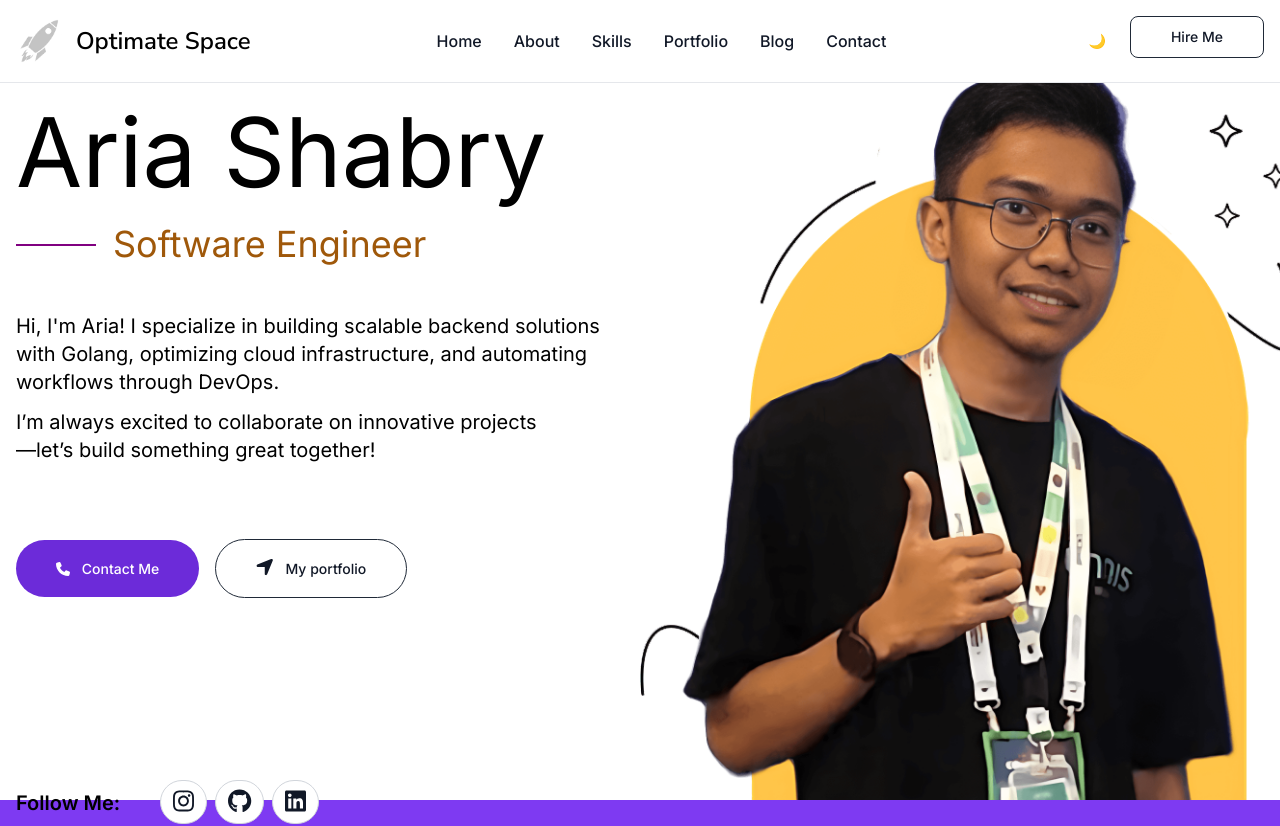
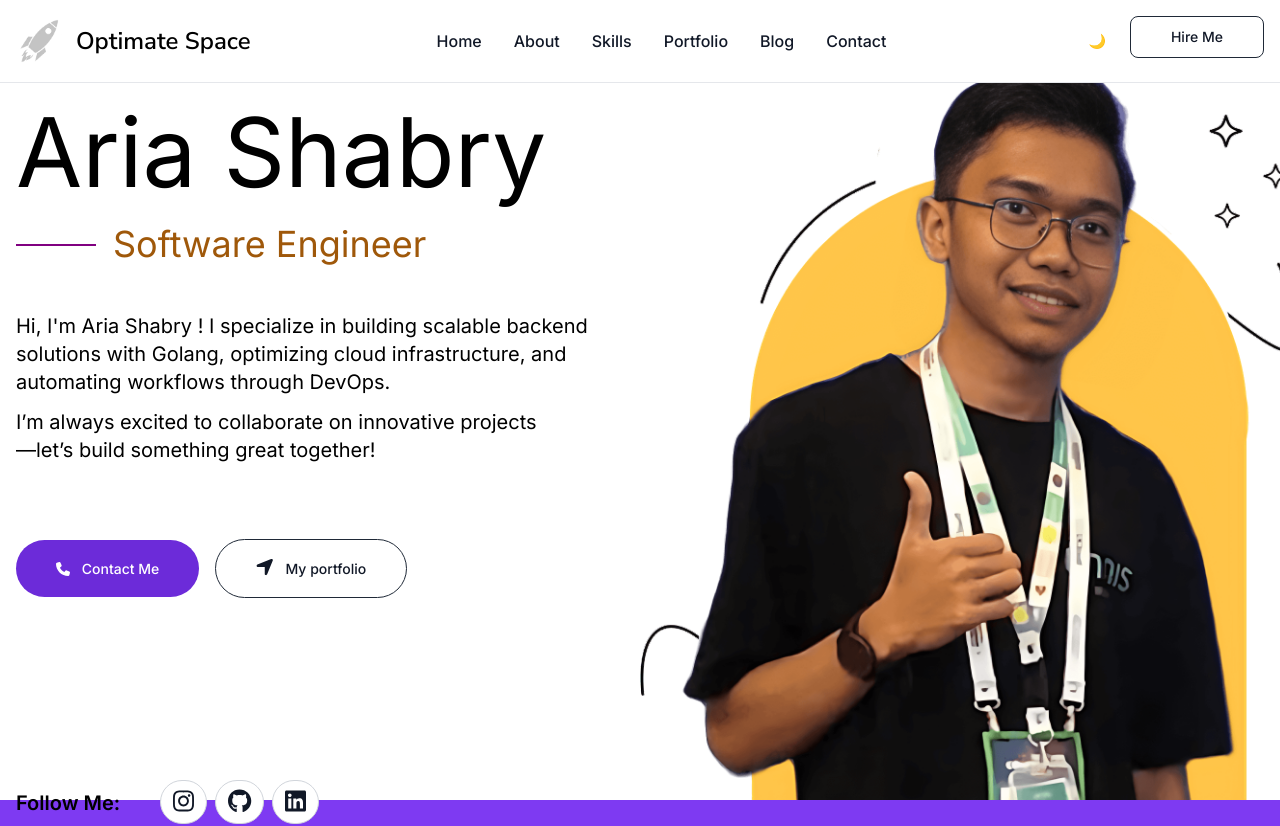
Before and after one commit to Ariashabry/next-portfolio, a Next.js app: page / in a window 1280 px wide. Shown: the top 826 px of the page. Built offline with nearby package versions, Linux system fonts and the light colour scheme; a web font is replaced by a local one.

Commit message:
fix jumbotron

```diff
--- a/app/Components/Jumbotron.jsx
+++ b/app/Components/Jumbotron.jsx
@@ -20,7 +20,7 @@ const Jumbotron = () => {
                                 Aria Shabry
                             </h1>
                             <h3 className="text-xl md:text-2xl lg:text-4xl mb-12 job-title text-yellow-600 dark:text-purple-500">Software Engineer</h3>
-                            <p className="text-lg md:text-xl text-black dark:text-white mb-3">Hi, I'm Aria! I specialize in building scalable backend solutions with Golang, optimizing cloud infrastructure, and automating workflows through DevOps.</p>
+                            <p className="text-lg md:text-xl text-black dark:text-white mb-3">Hi, I'm Aria Shabry ! I specialize in building scalable backend solutions with Golang, optimizing cloud infrastructure, and automating workflows through DevOps.</p>
                             <p className="text-lg md:text-xl text-black dark:text-white mb-3">I’m always excited to collaborate on innovative projects <br />—let’s build something great together!</p>
                         </div>
                         <div className="mt-20">
```
